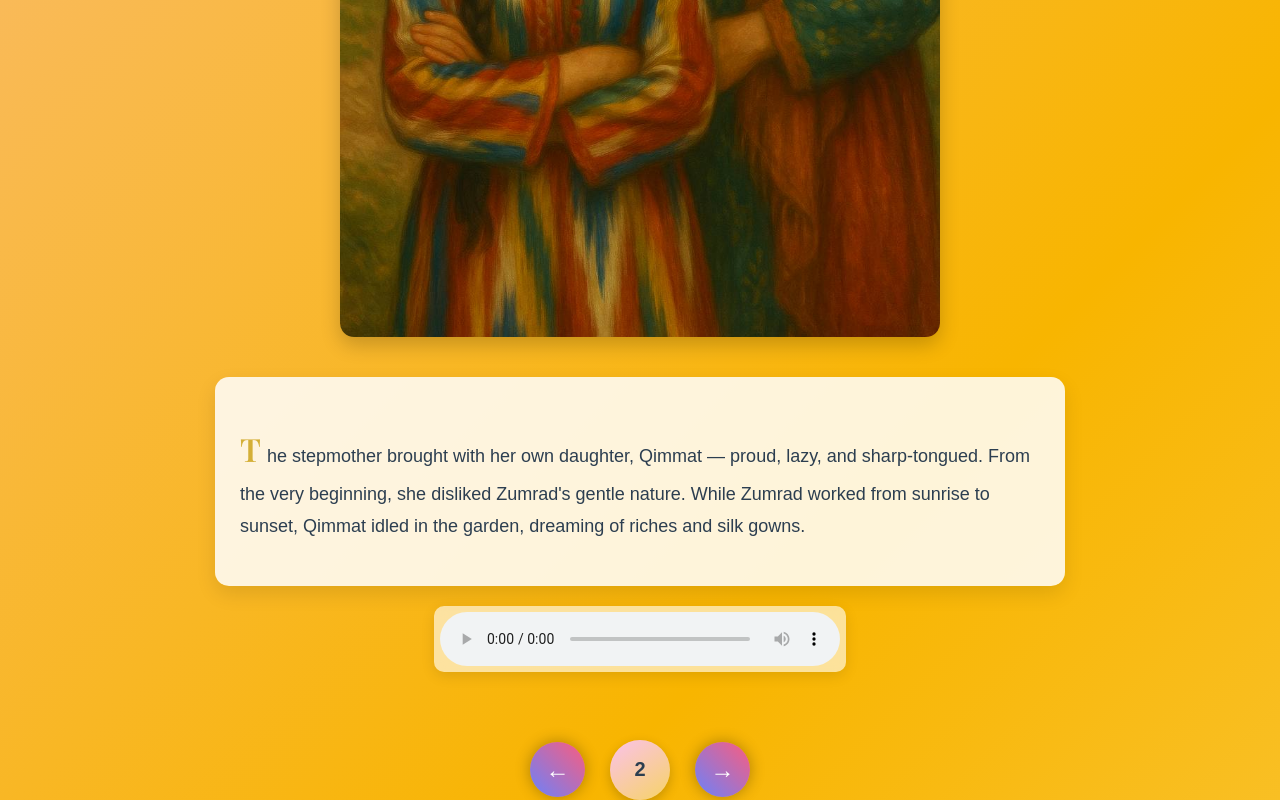
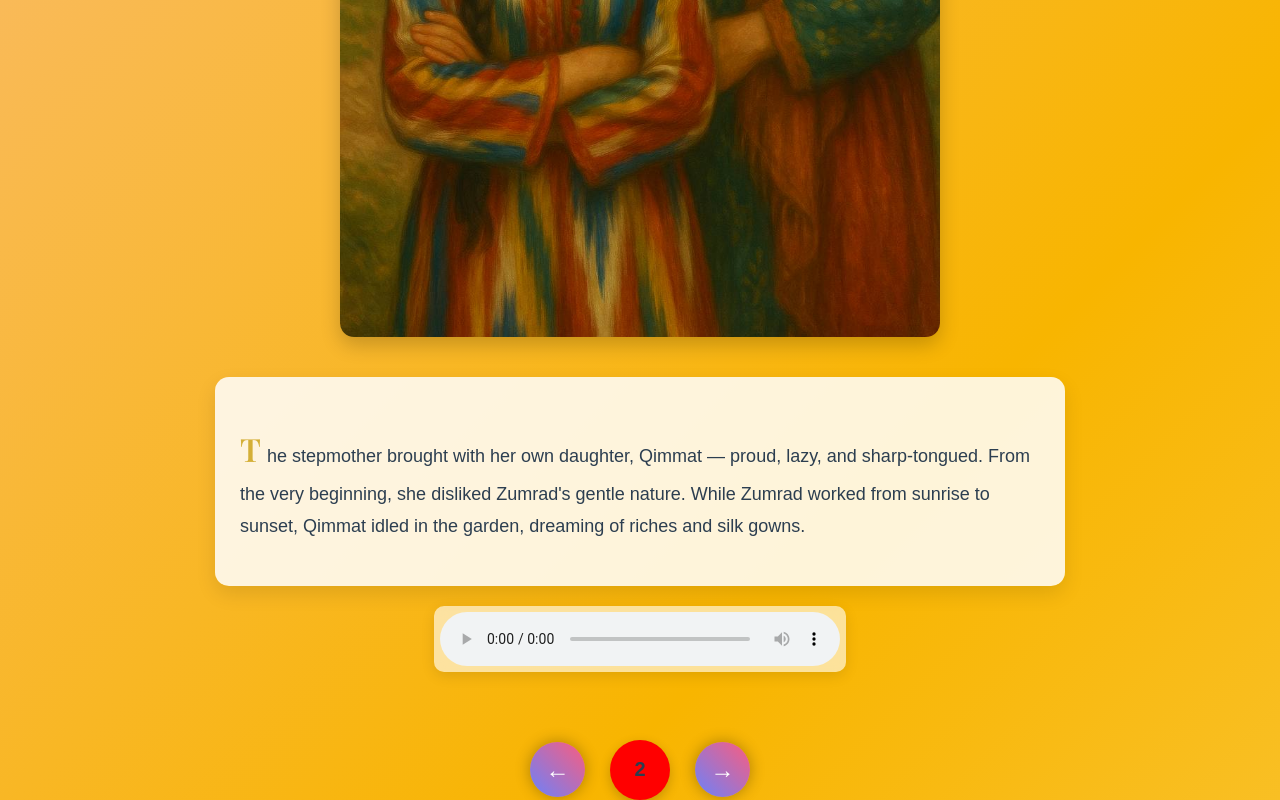
Before and after one commit to noname15-cmd/story, a plain HTML site: page scene2.html in a window 1280 px wide. Shown: the part 687-1487 px from the top of the page. Drawn offline with nearby package versions, Linux system fonts and the light colour scheme.

Commit message:
Update style.css

```diff
--- a/style.css
+++ b/style.css
@@ -199,3 +199,8 @@ a.button:hover {
     font-size: 18px;
   }
 }
+
+.menu-button {
+  background: red !important;   /* временно делаем красной */
+  z-index: 9999;                /* всегда поверх всего */
+}
```
